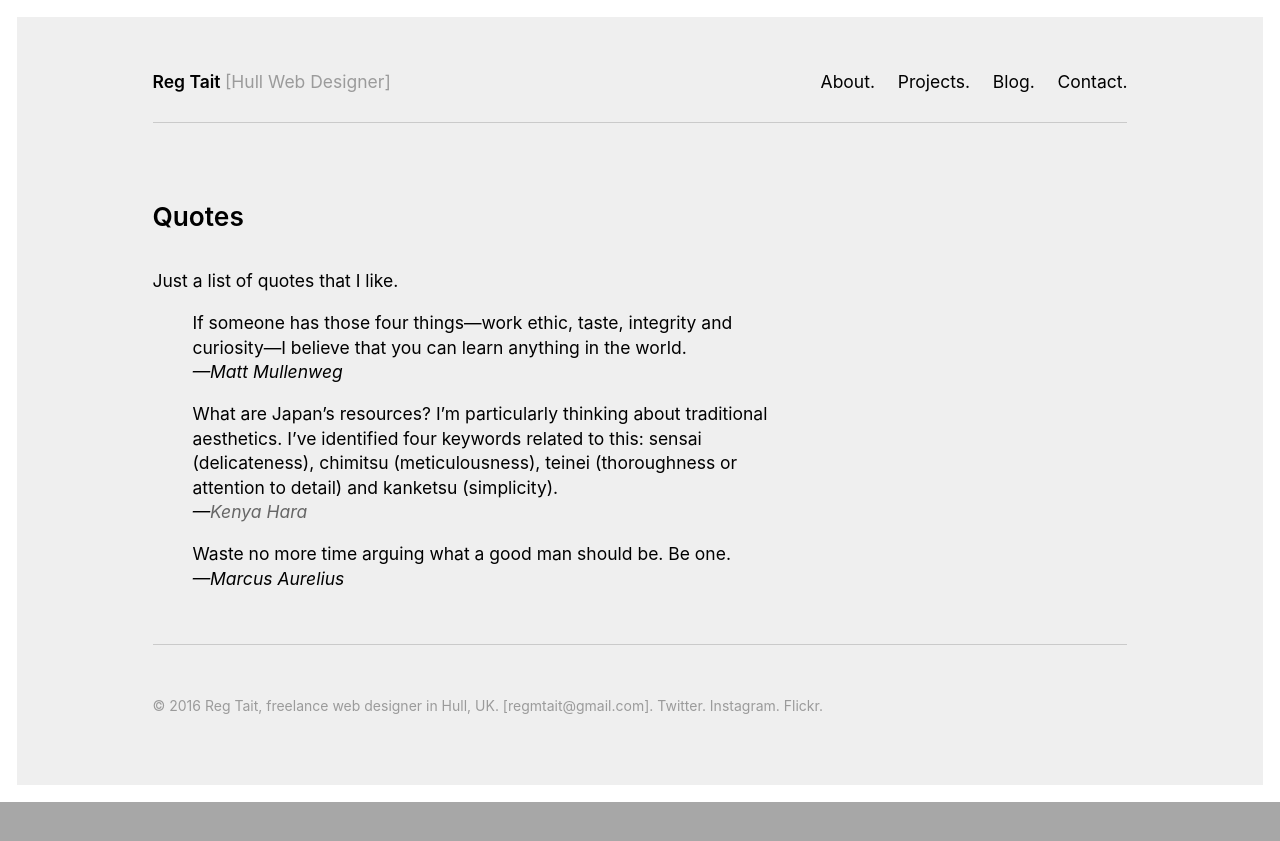
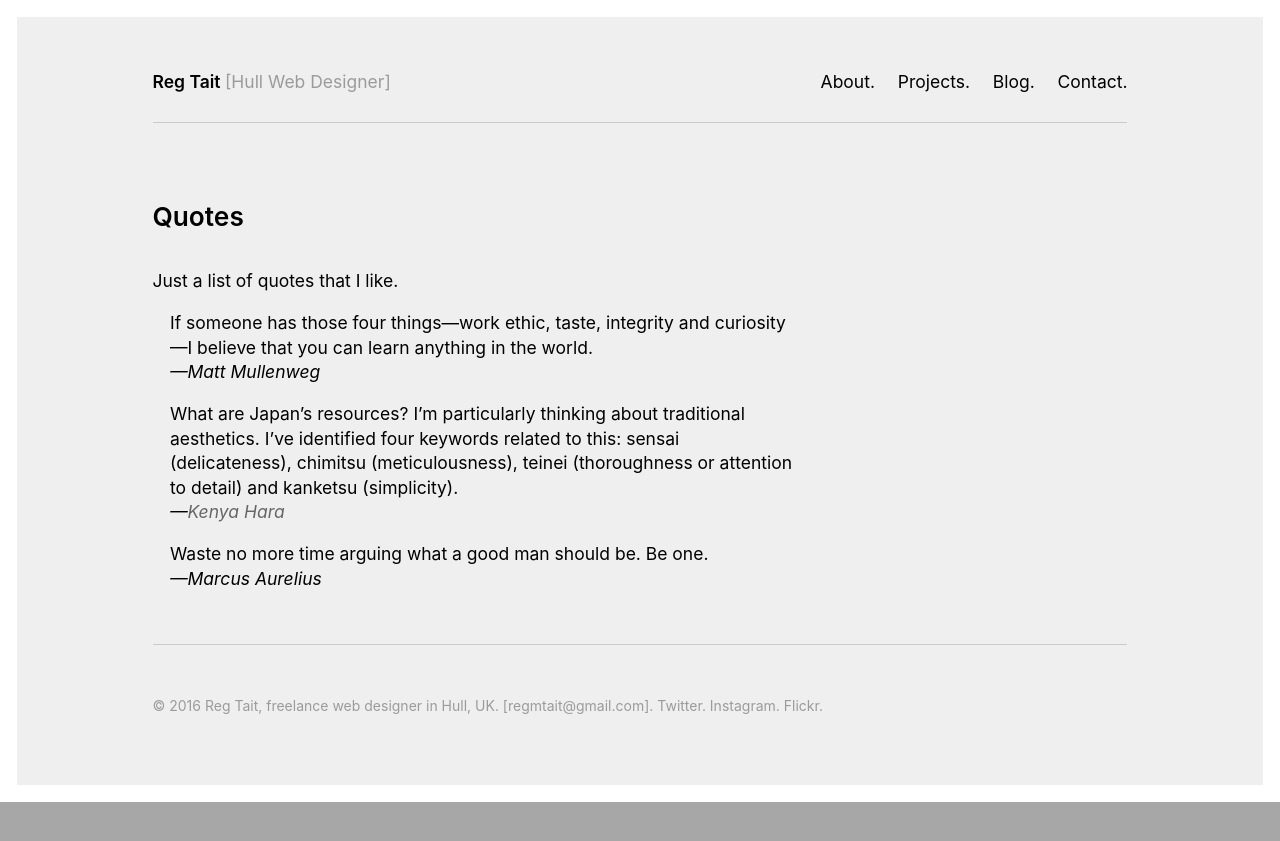
Before and after one commit to regmtait/regmtait.co.uk, a Jekyll site: the page built from quotes.md, in a window 1280 px wide. Shown: the top 841 px of the page. Built offline with Jekyll 4.4.1, drawn with Linux system fonts in a browser that asks for light colours.

Commit message:
blockquote style, layout styles

```diff
--- a/css/regmtait-main.scss
+++ b/css/regmtait-main.scss
@@ -93,6 +93,10 @@ code {
 	color: $code;
 	z-index: 100;
 	position: relative;
+}
+
+blockquote {
+	margin-left: 1em;
 }
 
 // ------------------- main wrappers -------------------
@@ -302,6 +306,17 @@ section.content h1 {
 
 img.content-image {
 	z-index: 5;
+}
+
+@media screen and (min-width: 480px) {
+	.two-col {
+	-webkit-column-count: 2;
+	-webkit-column-gap: 1.5rem;
+	 -moz-column-count: 2;
+    -moz-column-gap: 1.5rem;
+	column-count: 2;
+	column-gap: 1.5rem;
+	}
 }
 
 // ------------------- nav -------------------
@@ -764,6 +779,10 @@ section.general-content article, section.casestudy article, div.article-list {
 	clear: none;
 }
 
+section.links-content article {
+	width: 100%;
+}
+
 section.casestudy article p.intro:after {
 	content: ".";
 }
```
